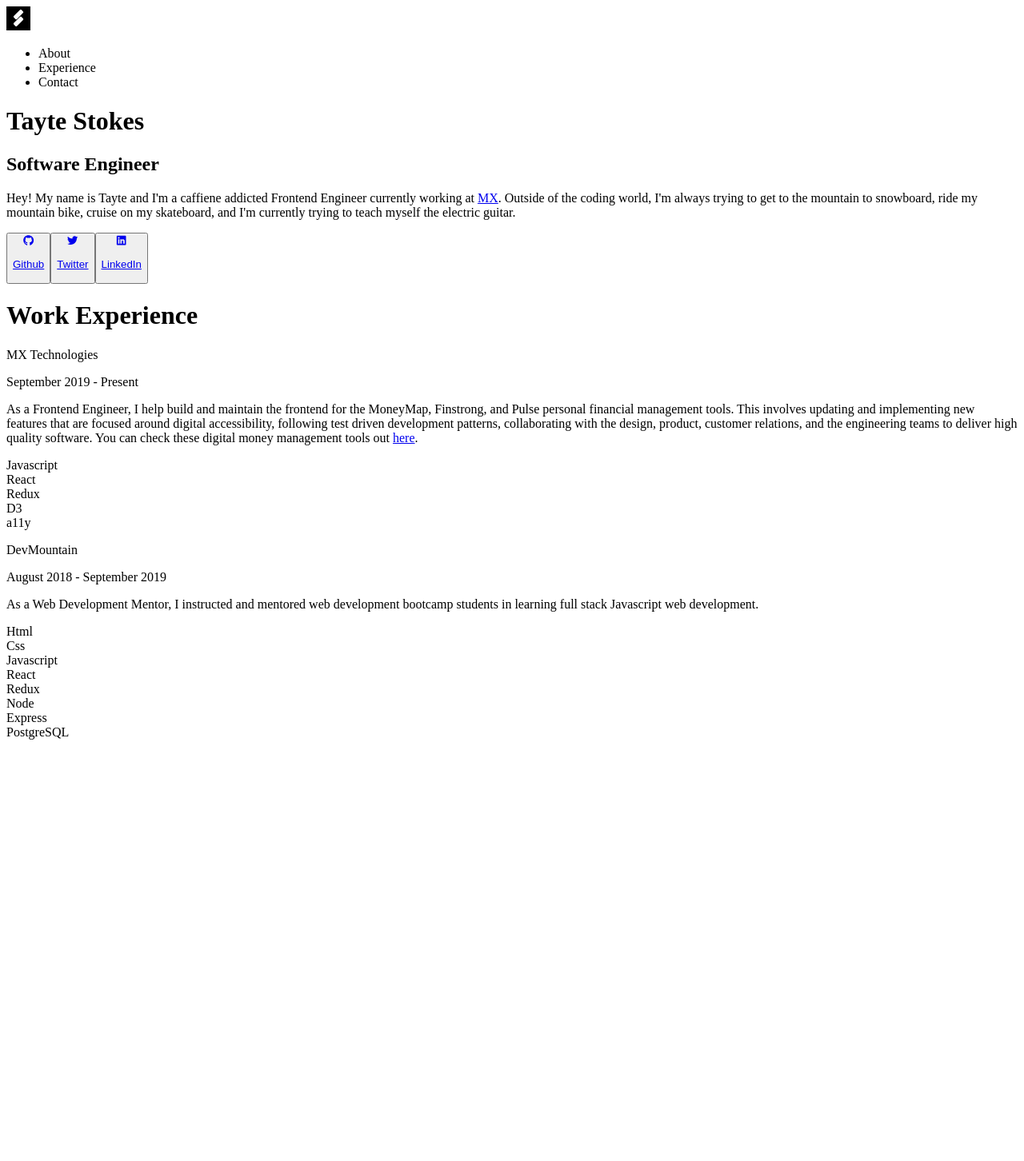
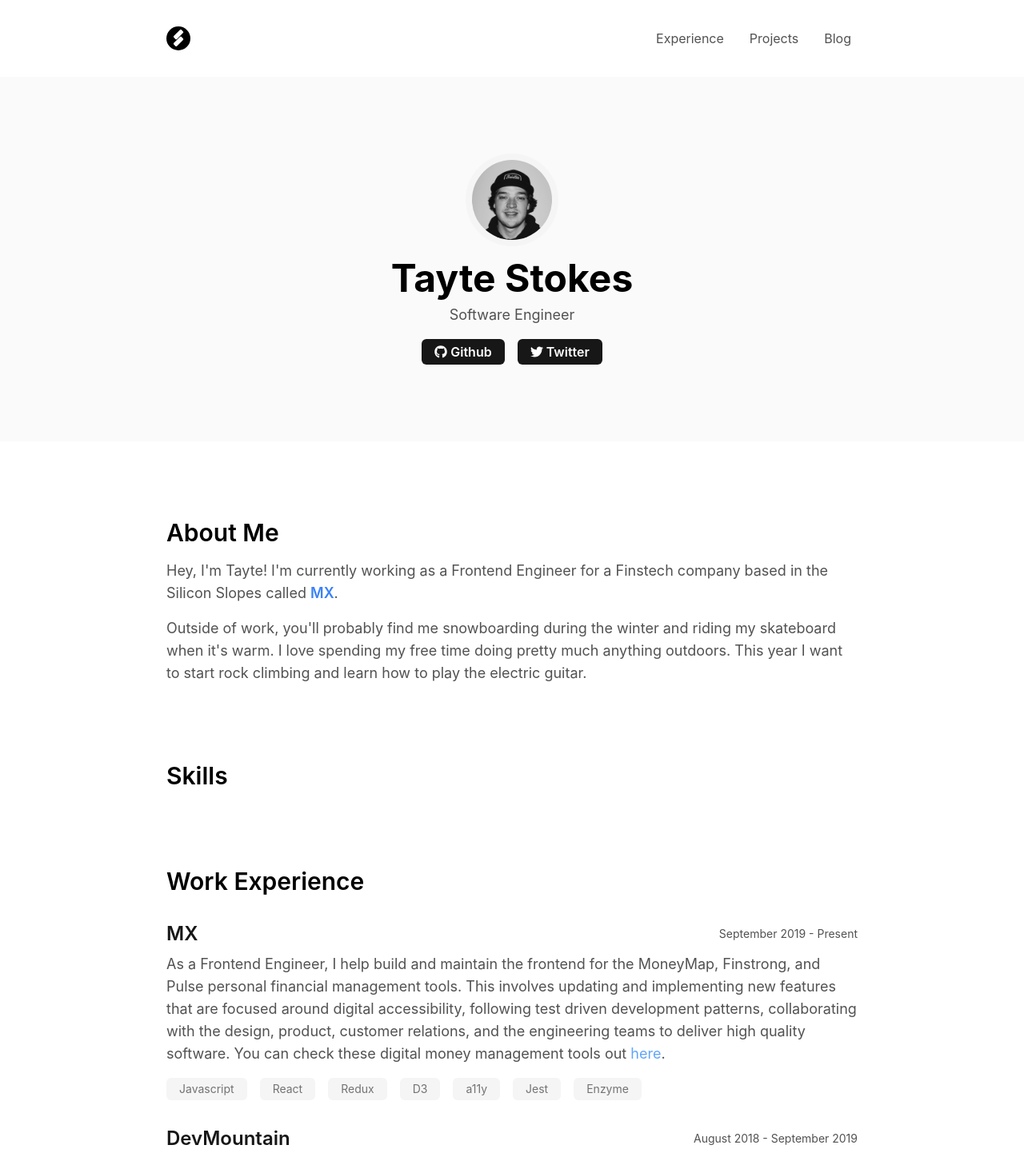
Before and after one commit to taytestokes/taytestokes.io, a Next.js app: page / in a window 1280 px wide. Shown: the top 1452 px of the page at 80% size. Before the commit the page ends 933 px from the top, so only its background shows below. Built offline with nearby package versions, Linux system fonts and the light colour scheme.

Commit message:
structures header section

```diff
--- a/components/Layout.js
+++ b/components/Layout.js
@@ -1,5 +1,6 @@
 import React from 'react'
 import Image from 'next/image'
+import Link from 'next/link'
 
 export const Layout = ({ children }) => {
   return (
@@ -12,14 +13,31 @@
             width={30}
             className="rounded-full"
           />
-          <ul className="flex text-gray-400">
-            <li className="mr-4">About</li>
-            <li className="mr-4">Experience</li>
-            <li>Contact</li>
+          <ul className="flex items-center text-gray-600">
+            <li className="mr-4 py-2 px-2 hover:bg-gray-100 rounded-md">
+              <Link href="/#experience">
+                <a>Experience</a>
+              </Link>
+            </li>
+            <li className="mr-4 py-2 px-2 hover:bg-gray-100 rounded-md">
+              <Link href="/#experience">
+                <a>Projects</a>
+              </Link>
+            </li>
+            <li className="py-2 px-2 hover:bg-gray-100 rounded-md">
+              <Link href="/#experience">
+                <a>Blog</a>
+              </Link>
+            </li>
           </ul>
         </div>
       </nav>
-      <main className="container mx-auto px-4 max-w-4xl">{children}</main>
+      <main className="h-full w-full">{children}</main>
+      <footer className="h-24 w-full">
+        <div className="container mx-auto h-full w-full flex items-center px-4 max-w-4xl">
+          <p>{'Made with <3'}</p>
+        </div>
+      </footer>
     </div>
   )
 }
--- a/jsconfig.json
+++ b/jsconfig.json
@@ -4,7 +4,8 @@
     "paths": {
       "components/*": ["components/*"],
       "public/*": ["public/*"],
-      "utils/*": ["utils/*"]
+      "utils/*": ["utils/*"],
+      "styles/*": ["styles/*"]
     }
   }
 }
--- a/package.json
+++ b/package.json
@@ -2,7 +2,7 @@
   "dependencies": {
     "@next/mdx": "^10.0.6",
     "gray-matter": "^4.0.2",
-    "next": "^10.0.6",
+    "next": "^10.0.7",
     "next-mdx-remote": "^2.1.3",
     "next-seo": "^4.19.0",
     "prop-types": "^15.7.2",
--- a/pages/_app.js
+++ b/pages/_app.js
@@ -1,7 +1,7 @@
 import { DefaultSeo } from 'next-seo'
 import SEO from 'next-seo.config'
 
-import 'tailwindcss/tailwind.css'
+import 'styles/globals.css'
 
 function MyApp({ Component, pageProps }) {
   return (
--- a/pages/index.js
+++ b/pages/index.js
@@ -1,33 +1,26 @@
 import React from 'react'
-import { FaTwitter, FaGithub, FaLinkedin } from 'react-icons/fa'
-import { DiHtml5, DiCss3, DiJavascript1, DiNodejsSmall } from 'react-icons/di'
-import { SiReact, SiRedux } from 'react-icons/si'
+import Image from 'next/image'
+import { FaTwitter, FaGithub } from 'react-icons/fa'
 
 import { Layout } from 'components//Layout'
 
 const LandingPage = () => {
   return (
     <Layout>
-      <div className="flex items-center flex-col rounded-md mt-48">
-        <h1 className="font-bold text-5xl">Tayte Stokes</h1>
-        <h2 className="mt-2 text-xl">Software Engineer</h2>
-        <p className="mt-8 text-gray-600 text-center text-lg">
-          Hey! My name is Tayte and I'm a caffiene addicted Frontend Engineer
-          currently working at{' '}
-          <a
-            href="https://mx.com"
-            target="_blank"
-            rel="noopener noreferrer"
-            className="text-blue-400"
-          >
-            MX
-          </a>
-          . Outside of the coding world, I'm always trying to get to the
-          mountain to snowboard, ride my mountain bike, cruise on my skateboard,
-          and I'm currently trying to teach myself the electric guitar.
-        </p>
-        <div className="mt-8 flex items-center">
-          <button className="mx-2 bg-gradient-to-r from-blue-400 to-purple-500 text-white py-1 px-4 rounded-md">
+      <div className="py-24 bg-gray-50">
+        <div className="container mx-auto flex flex-col items-center px-4 max-w-4xl ">
+          <div className="p-2 bg-gray-100 rounded-full flex">
+            <Image
+              src="/profile-picture.jpg"
+              height={100}
+              width={100}
+              className="rounded-full"
+            />
+          </div>
+          <h1 className="font-bold text-5xl mt-4">Tayte Stokes</h1>
+          <p className="mt-2 text-gray-600 text-lg">Software Engineer</p>
+          <div className="mt-4 flex items-center">
+            <button className="bg-gray-900 hover:bg-gray-700 text-white py-1 px-4 rounded-md transition">
               <a
                 href="https://github.com/TayteStokes"
                 target="_blank"
@@ -35,10 +28,10 @@
                 className="flex items-center"
               >
                 <FaGithub />
-              <p className="ml-1">Github</p>
+                <p className="ml-1 font-semibold">Github</p>
               </a>
             </button>
-          <button className="mx-2 bg-gradient-to-r from-blue-400 to-purple-500 text-white py-1 px-4 rounded-md">
+            <button className="ml-4 bg-gray-900 hover:bg-gray-700 text-white py-1 px-4 rounded-md">
               <a
                 href="https://twitter.com/taytestokes"
                 target="_blank"
@@ -46,42 +39,68 @@
                 className="flex items-center"
               >
                 <FaTwitter />
-              <p className="ml-1">Twitter</p>
-            </a>
-          </button>
-          <button className="mx-2 bg-gradient-to-r from-blue-400 to-purple-500 text-white py-1 px-4 rounded-md">
-            <a
-              href="https://www.linkedin.com/in/tayte-stokes/"
-              target="_blank"
-              rel="noopener noreferrer"
-              className="flex items-center"
-            >
-              <FaLinkedin />
-              <p className="ml-1">LinkedIn</p>
+                <p className="ml-1 font-semibold">Twitter</p>
               </a>
             </button>
           </div>
         </div>
+      </div>
 
-      <div className="flex flex-col rounded-md mt-48">
-        <h1 className="font-bold text-4xl">Work Experience</h1>
+      <div className="mt-24">
+        <div className="container mx-auto px-4 max-w-4xl">
+          <h1 className="font-semibold text-3xl" id="about">
+            About Me
+          </h1>
+          <p className="mt-4 text-gray-600 text-lg">
+            Hey, I'm Tayte! I'm currently working as a Frontend Engineer for a
+            Finstech company based in the Silicon Slopes called{' '}
+            <a
+              href="https://mx.com"
+              target="_blank"
+              rel="noopener noreferrer"
+              className="text-blue-500 font-semibold"
+            >
+              MX
+            </a>
+            .
+          </p>
+          <p className="mt-4 text-gray-600 text-lg">
+            Outside of work, you'll probably find me snowboarding during the
+            winter and riding my skateboard when it's warm. I love spending my
+            free time doing pretty much anything outdoors. This year I want to
+            start rock climbing and learn how to play the electric guitar.
+          </p>
+        </div>
+      </div>
 
-        <div className="mt-16">
+      <div className="mt-24">
+        <div className="container mx-auto px-4 max-w-4xl">
+          <h1 className="font-semibold text-3xl" id="about">
+            Skills
+          </h1>
+        </div>
+      </div>
+
+      <div className="mt-24">
+        <div className="container mx-auto px-4 max-w-4xl">
+          <h1 className="font-semibold text-3xl" id="experience">
+            Work Experience
+          </h1>
+
+          <div className="mt-8">
             <div className="flex items-center justify-between">
-            <p className="font-semibold text-2xl text-gray-900">
-              MX Technologies
-            </p>
+              <p className="font-semibold text-2xl text-gray-900">MX</p>
               <p className="text-sm text-gray-600">September 2019 - Present</p>
             </div>
             <p className="text-gray-600 mt-2 text-lg">
               As a Frontend Engineer, I help build and maintain the frontend for
               the MoneyMap, Finstrong, and Pulse personal financial management
-            tools. This involves updating and implementing new features that are
-            focused around digital accessibility, following test driven
+              tools. This involves updating and implementing new features that
+              are focused around digital accessibility, following test driven
               development patterns, collaborating with the design, product,
               customer relations, and the engineering teams to deliver high
-            quality software. You can check these digital money management tools
-            out{' '}
+              quality software. You can check these digital money management
+              tools out{' '}
               <a
                 href="https://www.mx.com/products/pfm/"
                 target="_blank"
@@ -108,20 +127,28 @@
               <div className="mx-2 bg-gray-100 text-gray-500 py-1 px-4 rounded-md">
                 a11y
               </div>
+              <div className="mx-2 bg-gray-100 text-gray-500 py-1 px-4 rounded-md">
+                Jest
+              </div>
+              <div className="mx-2 bg-gray-100 text-gray-500 py-1 px-4 rounded-md">
+                Enzyme
+              </div>
             </div>
           </div>
 
-        <div className="mt-16">
+          <div className="mt-8">
             <div className="flex items-center justify-between">
-            <p className="font-semibold text-2xl text-gray-900">DevMountain</p>
+              <p className="font-semibold text-2xl text-gray-900">
+                DevMountain
+              </p>
               <p className="text-sm text-gray-600">
                 August 2018 - September 2019
               </p>
             </div>
             <p className="text-gray-600 mt-2 text-lg">
               As a Web Development Mentor, I instructed and mentored web
-            development bootcamp students in learning full stack Javascript web
-            development.
+              development bootcamp students in learning full stack Javascript
+              web development.
             </p>
             <div className="flex items-center flex-wrap mt-4 text-sm">
               <div className="mr-2 bg-gray-100 text-gray-500 py-1 px-4 rounded-md">
@@ -151,6 +178,7 @@
             </div>
           </div>
         </div>
+      </div>
     </Layout>
   )
 }
--- /dev/null
+++ b/styles/globals.css
@@ -0,0 +1,7 @@
+@tailwind base;
+@tailwind components;
+@tailwind utilities;
+
+html {
+  scroll-behavior: smooth;
+}
```
Also changed, not shown: pages/about.js (+37 -0 lines), 1 other file (tests, documents, lock files or other folders). Lines whose indentation alone changed are shown as unchanged.
